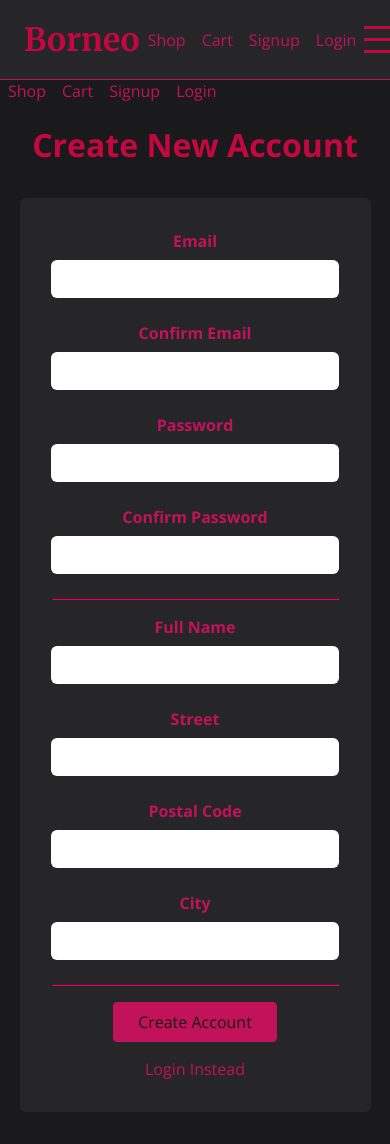
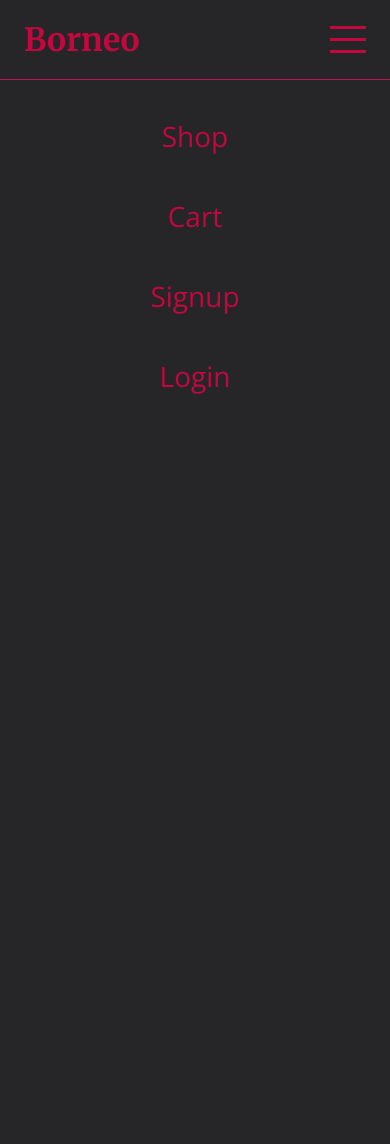
Before and after one commit to aziemp66/Borneo-Full-Online-Shop, a Node server app: page /signup in a window 390 px wide. After the commit the page ends 394 px from the top, so only its background shows below. Run offline with Node 20, Linux system fonts and the light colour scheme; some libraries are stand-ins or nearby versions.

Commit message:
Configuring Important Responsive Website Element

```diff
--- a/public/styles/navigation.css
+++ b/public/styles/navigation.css
@@ -1,6 +1,12 @@
+main {
+    margin-top: 6rem;
+}
+
 #main-header {
+    position: fixed;
+    top: 0;
+    left: 0;
     width: 100%;
-    max-width: 60rem;
     height: 5rem;
     margin: 0 auto;
     padding: 0 var(--space-6);
@@ -19,13 +25,35 @@
     color: var(--color-primary-700);
 }
 
+#main-header nav {
+    display: none;
+}
+
 .nav-items {
+    height: 100%;
     display: flex;
+    flex-direction: column;
     align-items: center;
+    justify-content: space-around;
 }
 
 .nav-items li {
     margin: 0 var(--space-2);
+}
+
+.nav-items button {
+    background-color: transparent;
+    cursor: pointer;
+    font: inherit;
+    border: 1px solid var(--color-gray-700);
+    padding: var(--space-2) var(--space-4);
+    border-radius: var(--border-radius-small);
+}
+
+#mobile-menu .nav-items a,
+#mobile-menu .nav-items button {
+    font-size: 1.75rem;
+    color: var(--color-primary-700);
 }
 
 #mobile-menu-btn {
@@ -45,3 +73,50 @@
     height: 0.2rem;
     background-color: var(--color-primary-700);
 }
+
+#mobile-menu {
+    position: fixed;
+    left: 0;
+    top: 5rem;
+    height: calc(100vh - 5rem);
+    width: 100%;
+    background-color: var(--color-gray-300);
+    display: flex;
+    flex-direction: column;
+    align-items: center;
+}
+
+#mobile-menu nav {
+    height: 20rem;
+    width: 90%;
+    margin: var(--space-4) auto;
+}
+
+@media (min-width: 48rem) {
+    main {
+        margin-top: 0;
+    }
+    #main-header {
+        position: static;
+    }
+    #main-header nav {
+        display: block;
+    }
+    #mobile-menu-btn {
+        display: none;
+    }
+    #mobile-menu {
+        display: none;
+    }
+    .nav-items {
+        flex-direction: row;
+    }
+    .nav-items a {
+        background-color: var(--color-gray-300);
+        padding: var(--space-2) var(--space-4);
+    }
+    .nav-items a:hover,
+    .nav-items a:active {
+        color: var(--color-primary-700);
+    }
+}
--- a/views/shared/includes/header.ejs
+++ b/views/shared/includes/header.ejs
@@ -7,6 +7,6 @@
         <span></span>
     </button>
 </header>
-<aside>
+<aside id="mobile-menu">
     <nav><%- include("nav-items") %></nav>
 </aside>
```
